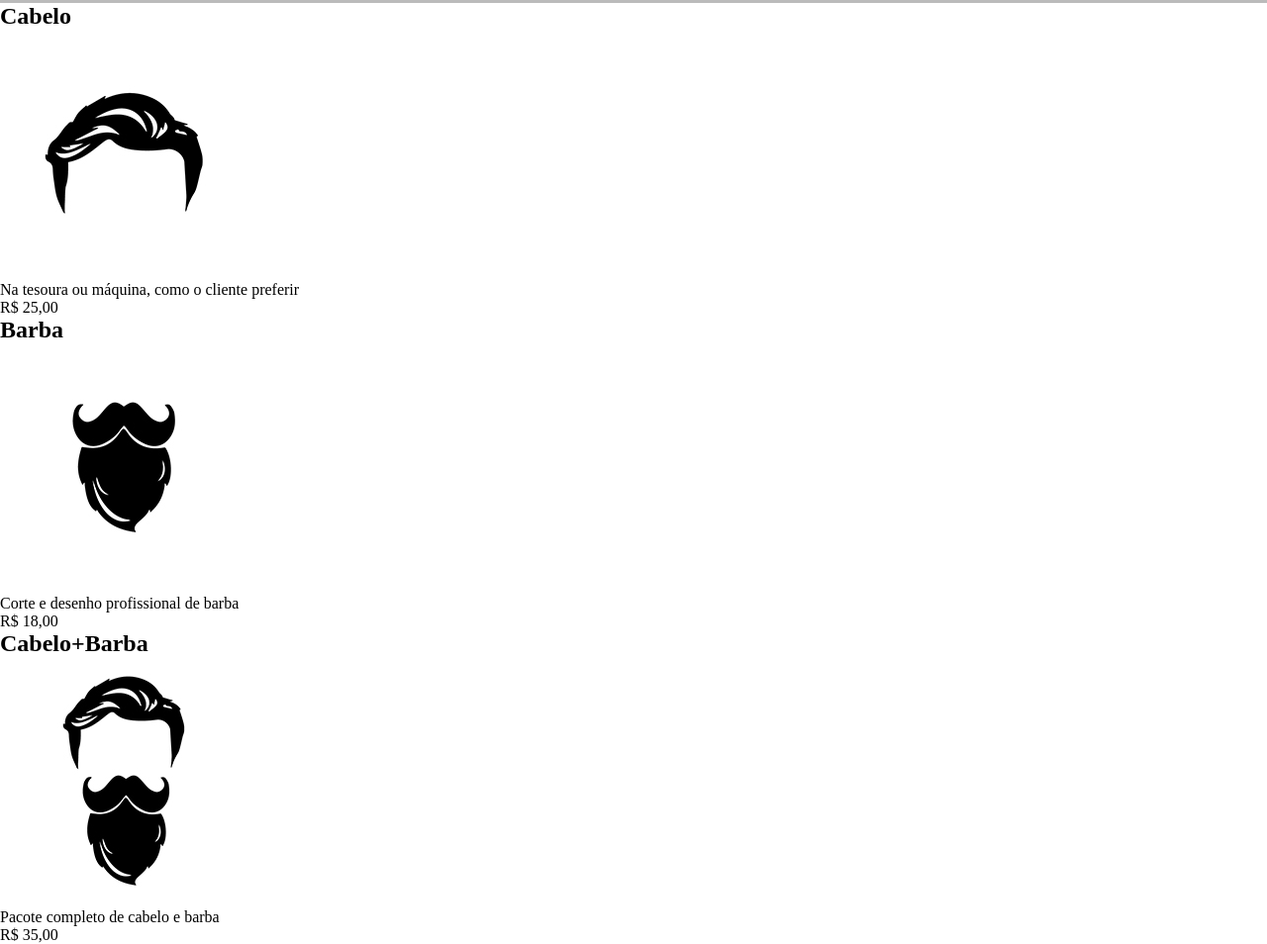
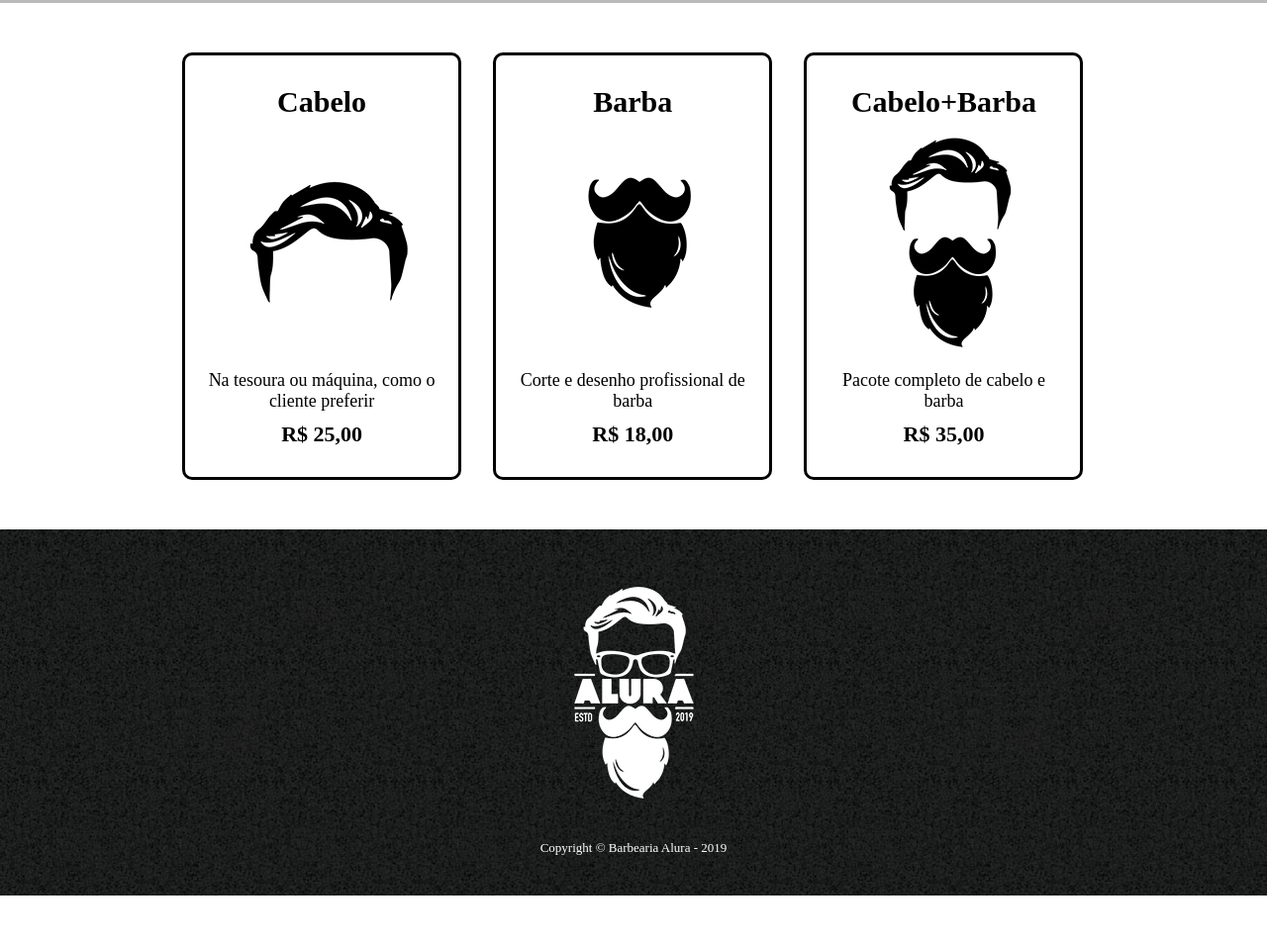
Before and after one commit to Vinicius-Boschi/Alura, a plain HTML site: page Barbearia/produtos.html in a window 1280 px wide. Shown: the part 295-1249 px from the top of the page at 99% size. After the commit the page ends 1200 px from the top, so only its background shows below. Drawn offline with Linux system fonts and the light colour scheme.

Commit message:
Curso HTML e CSS da Alura

```diff
--- a/Barbearia/produtos.css
+++ b/Barbearia/produtos.css
@@ -34,7 +34,64 @@ nav a {
     font-size: 15pt;
 }
 
-a:hover {
+nav a:hover {
     text-decoration: underline;
-    color: rgb(182, 103, 0);
+    color: rgb(172, 112, 0);
 }
+
+.products {
+    width: 940px;
+    margin: 0 auto;
+    padding: 50px 0;
+}
+
+.products li {
+    display: inline-block;
+    text-align: center;
+    width: 30%;
+    vertical-align: top;
+    margin: 0 1.5%;
+    padding: 30px 20px;
+    box-sizing: border-box;
+    border: 3px solid black ;
+    border-radius: 10px;
+}
+
+.products li:hover {
+    border-color: rgb(172, 112, 0);
+}
+
+.products li:active {
+    border-color: gray;
+}
+
+.products h2 {
+    font-size: 30px;
+    font-weight: bold;
+}
+
+.products li:hover h2{
+    font-size: 35px;
+}
+
+.description {
+    font-size: 18px;
+}
+
+.price {
+    font-size: 22px;
+    font-weight: bold;
+    margin-top: 10px;
+}
+
+footer {
+    text-align: center;
+    background: url(./imagem/bg.jpg);
+    padding: 40px;
+}
+
+.copyright {
+    color: #fff;
+    font-size: 13px;
+    margin: 20px 0 0;
+}
--- a/Barbearia/produtos.html
+++ b/Barbearia/produtos.html
@@ -18,7 +18,7 @@
                             <a href="#">Home</a>
                         </li>
                         <li>
-                            <a href="#">Produtos</a>
+                            <a href="#produtos">Produtos</a>
                         </li>
                         <li>
                             <a href="#">Contato</a>
@@ -29,27 +29,32 @@
     </header>
 
     <main>
-        <ul>
+        <ul class="products">
             <li>
                 <h2>Cabelo</h2>
                 <img src="imagem/cabelo.jpg" alt="">
-                <p>Na tesoura ou máquina, como o cliente preferir</p>
-                <p>R$ 25,00</p>
+                <p class="description">Na tesoura ou máquina, como o cliente preferir</p>
+                <p class="price">R$ 25,00</p>
             </li>
             <li>
                 <h2>Barba</h2>
                 <img src="imagem/barba.jpg" alt="">
-                <p>Corte e desenho profissional de barba</p>
-                <p>R$ 18,00</p>
+                <p class="description">Corte e desenho profissional de barba</p>
+                <p class="price">R$ 18,00</p>
             </li>
             <li>
                 <h2>Cabelo+Barba</h2>
                 <img src="imagem/cabelo+barba.jpg" alt="">
-                <p>Pacote completo de cabelo e barba</p>
-                <p>R$ 35,00</p>
+                <p class="description">Pacote completo de cabelo e barba</p>
+                <p class="price">R$ 35,00</p>
             </li>
         </ul>
     </main>
 
+    <footer>
+        <img src="imagem/logo-branco.png" alt="">
+        <p class="copyright">Copyright &copy; Barbearia Alura - 2019</p>
+    </footer>
+
 </body>
 </html>
```
